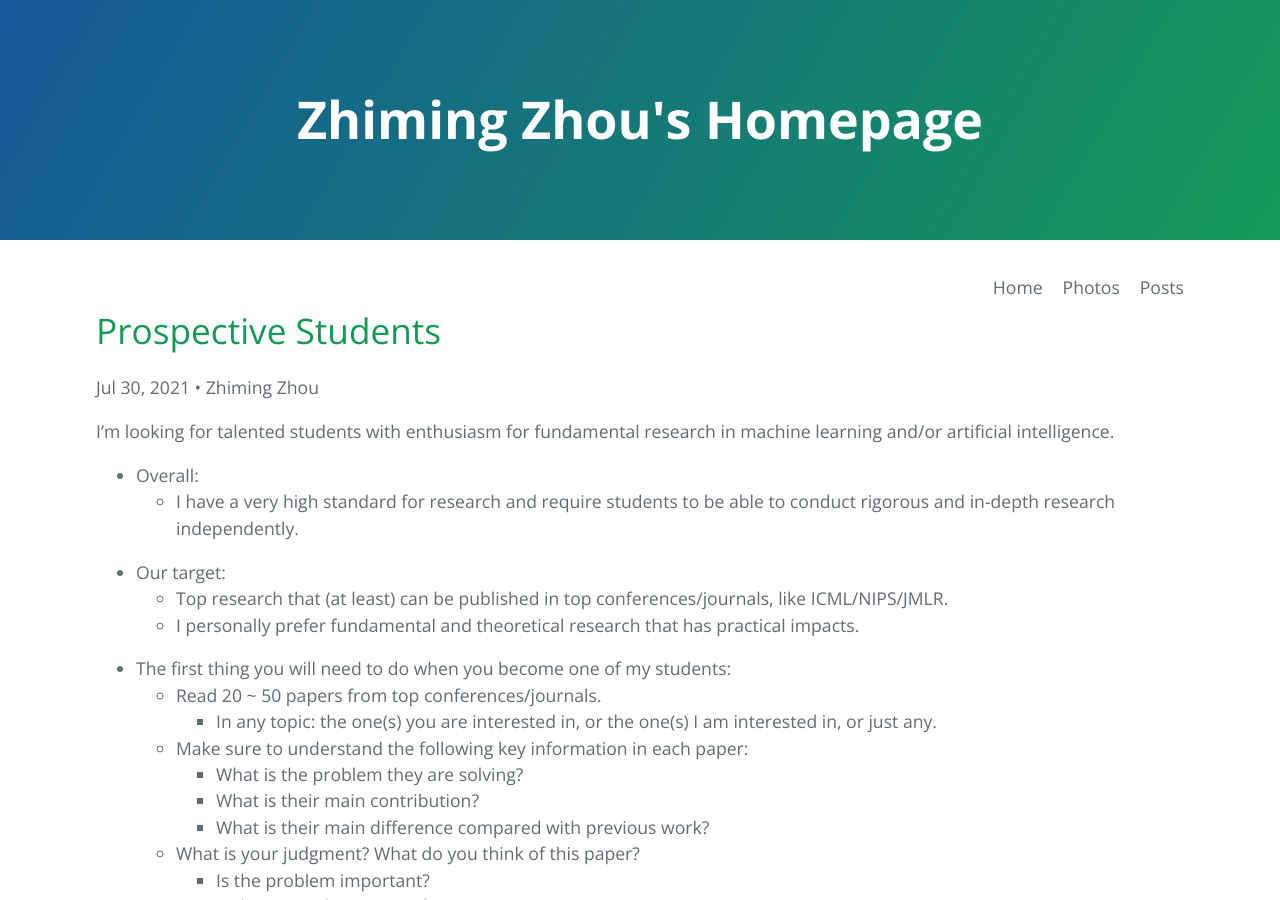
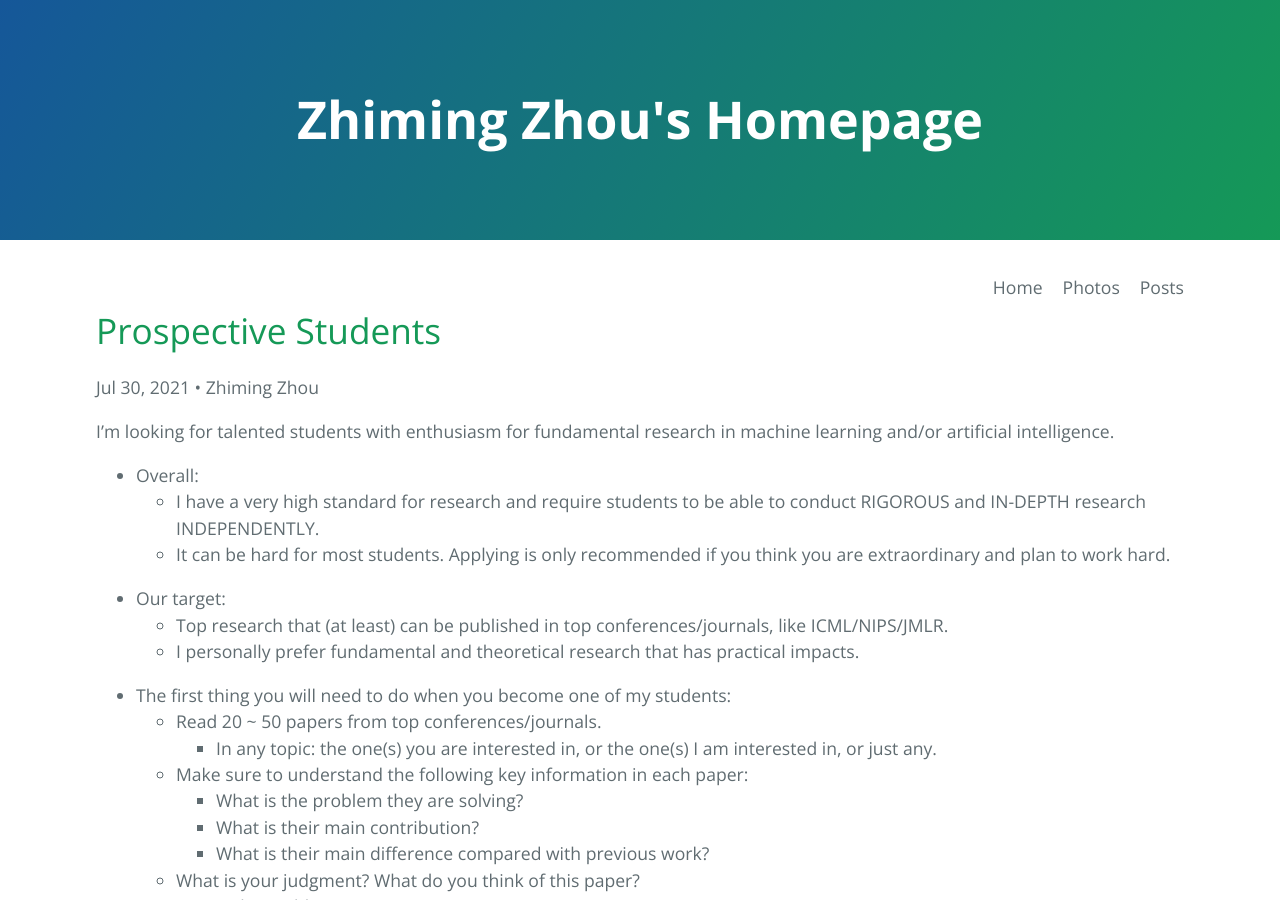
Before and after one commit to ZhimingZhou/zhimingzhou.github.io, a Jekyll site: the page built from _posts/2021-10-11-Prospective-Students.md, in a window 1280 px wide and 900 px high. Built offline with Jekyll 4.4.1, drawn with Linux system fonts in a browser that asks for light colours; comment, search, counter and statistics services are not loaded.

Commit message:
Update 2021-10-11-Prospective-Students.md

```diff
--- a/_posts/2021-10-11-Prospective-Students.md
+++ b/_posts/2021-10-11-Prospective-Students.md
@@ -10,7 +10,8 @@ top: true
 I’m looking for talented students with enthusiasm for fundamental research in machine learning and/or artificial intelligence.
 
 - Overall:
-	- I have a very high standard for research and require students to be able to conduct rigorous and in-depth research independently.
+	- I have a very high standard for research and require students to be able to conduct RIGOROUS and IN-DEPTH research INDEPENDENTLY.
+	- It can be hard for most students. Applying is only recommended if you think you are extraordinary and plan to work hard.
 
 <!--  -->
 - Our target:
```
